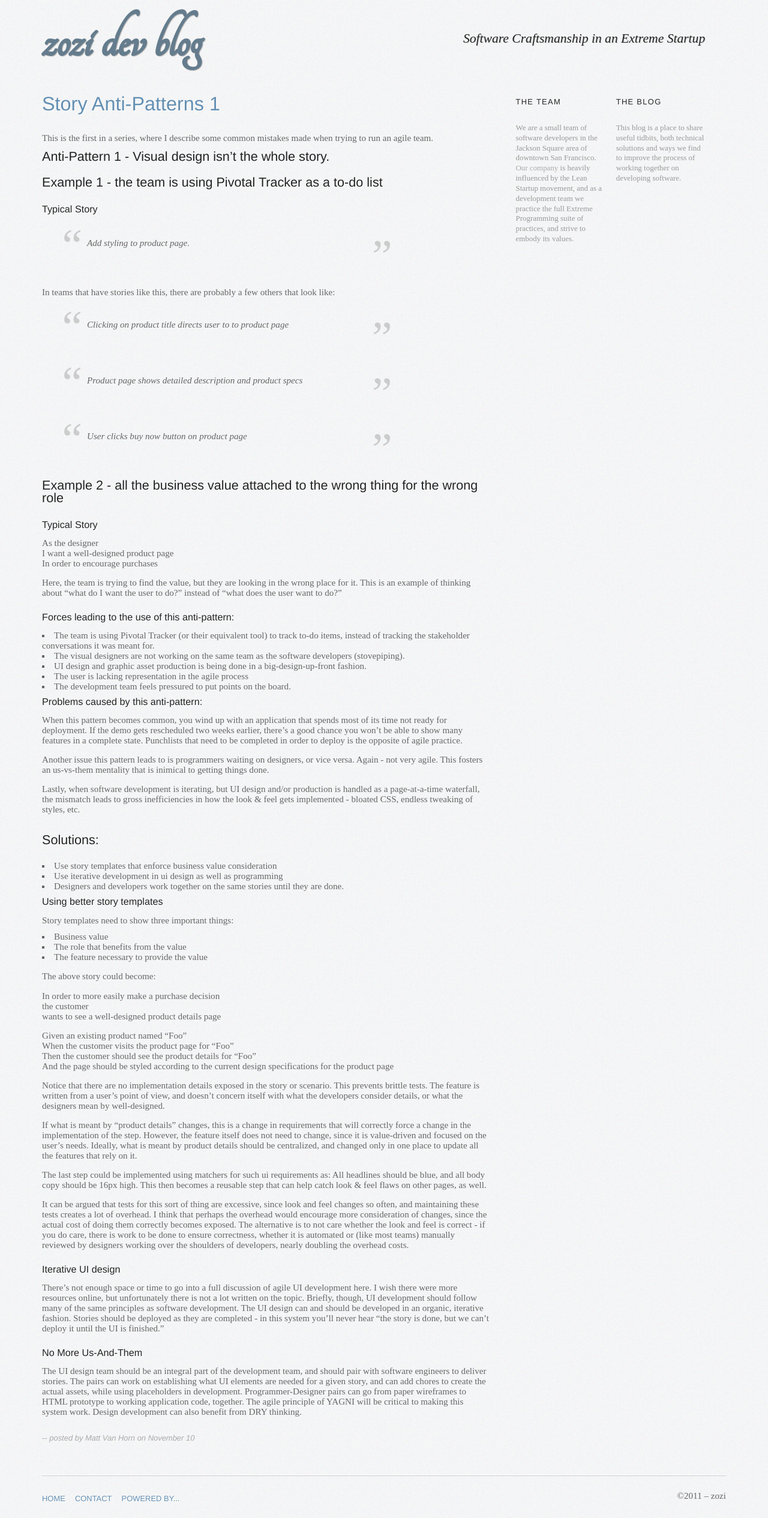
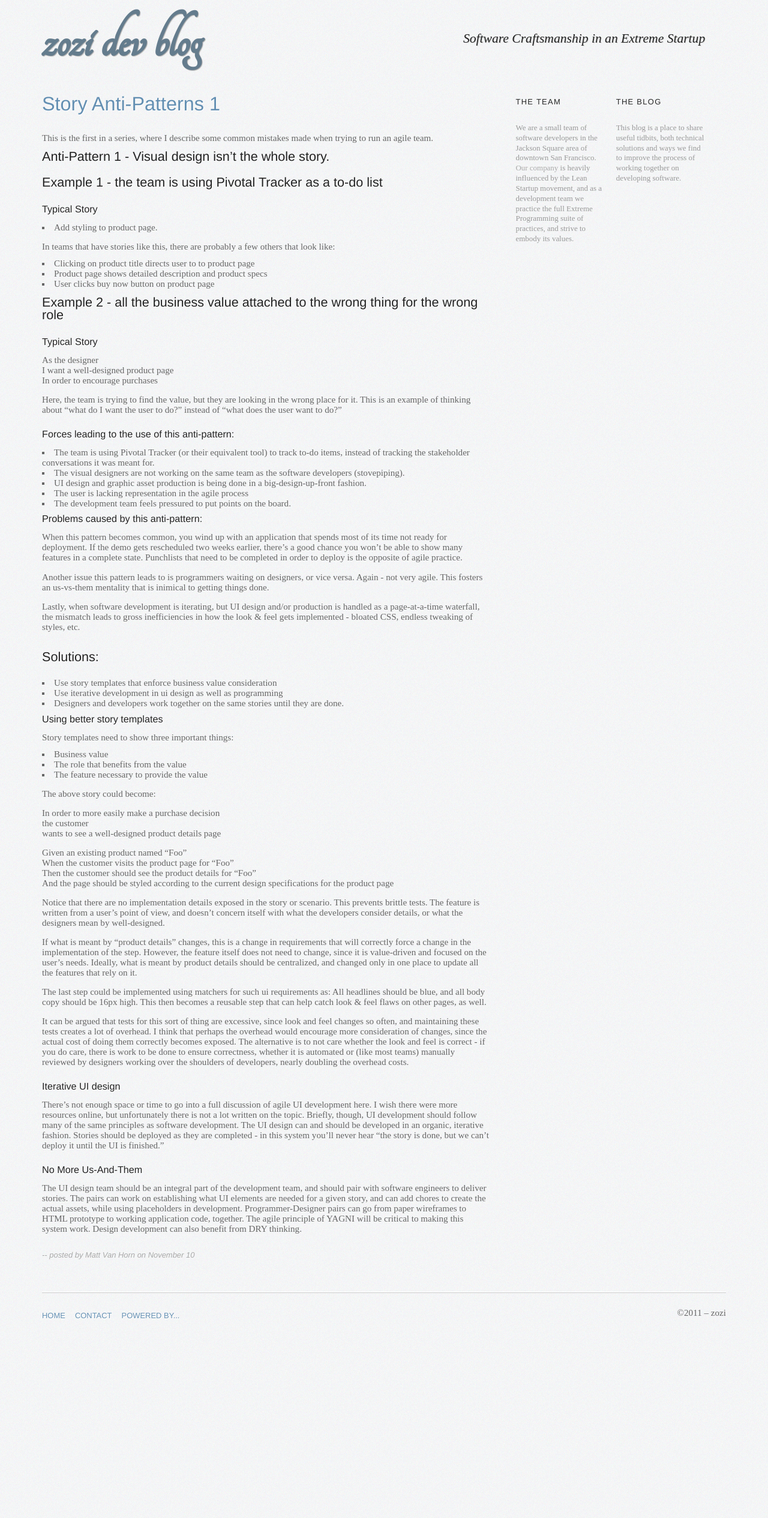
Before and after one commit to zozi/devblog, a Jekyll site: the page built from _posts/2011-11-10-story-anti-patterns-one.markdown, in a window 1280 px wide. Shown: the whole page at 60% size. Built offline with Jekyll 4.4.1, drawn with Linux system fonts in a browser that asks for light colours; after the commit the page ends 2225 px from its top, so only the background shows below that.

```diff
--- a/_posts/2011-11-10-story-anti-patterns-one.markdown
+++ b/_posts/2011-11-10-story-anti-patterns-one.markdown
@@ -12,16 +12,13 @@ This is the first in a series, where I describe some common mistakes made when t
 ## Example 1 - _the team is using Pivotal Tracker as a to-do list_
 ### Typical Story
 
-> Add styling to product page.
-
+* Add styling to product page.
 
 In teams that have stories like this, there are probably a few others that look like:
 
-> Clicking on product title directs user to to product page
-
-> Product page shows detailed description and product specs
-
-> User clicks buy now button on product page
+* Clicking on product title directs user to to product page
+* Product page shows detailed description and product specs
+* User clicks buy now button on product page
 
 
 ## Example 2 - _all the business value attached to the wrong thing for the wrong role_
```
